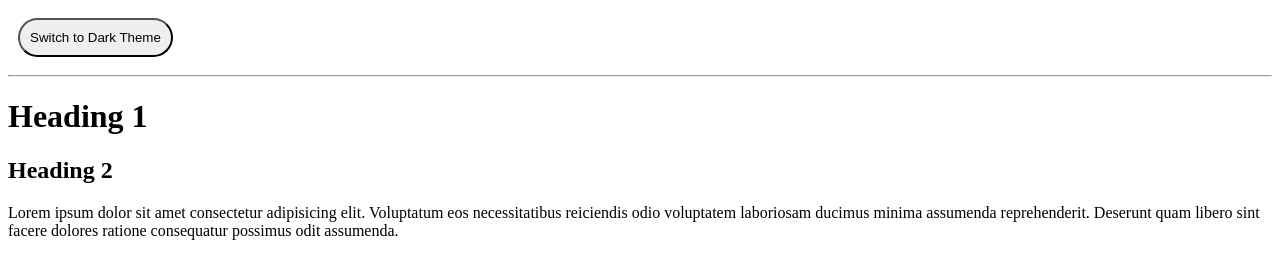
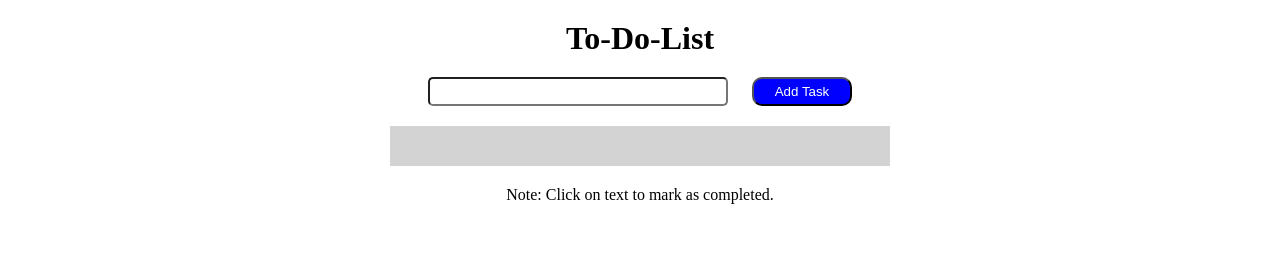
Before and after one commit to Abhi5661/js-home-work-02-toggle-theme, a plain HTML site: page index.html in a window 1280 px wide. Drawn offline with Linux system fonts and the light colour scheme.

Commit message:
Add files via upload
Updated files

```diff
--- a/index.html
+++ b/index.html
@@ -4,21 +4,18 @@
     <meta charset="UTF-8" />
     <meta http-equiv="X-UA-Compatible" content="IE=edge" />
     <meta name="viewport" content="width=device-width, initial-scale=1.0" />
-    <title>Toggle Theme</title>
-
+    <title><To-Do></To-Do></title>
     <link rel="stylesheet" href="style.css" />
   </head>
   <body>
-    <button id="btn">Switch to Dark Theme</button>
-    <hr />
-    <h1>Heading 1</h1>
-    <h2>Heading 2</h2>
-    <p>
-      Lorem ipsum dolor sit amet consectetur adipisicing elit. Voluptatum eos
-      necessitatibus reiciendis odio voluptatem laboriosam ducimus minima
-      assumenda reprehenderit. Deserunt quam libero sint facere dolores ratione
-      consequatur possimus odit assumenda.
-    </p>
+    <div class="container">
+      <h1>To-Do-List</h1>
+      <input type="text" id="userInput" />
+      <button id="btn">Add Task</button>
+      <div class="myTodos"></div>
+
+      <p class="note">Note: Click on text to mark as completed.</p>
+    </div>
 
     <script src="script.js"></script>
   </body>
--- a/style.css
+++ b/style.css
@@ -1,5 +1,65 @@
+* {
+  box-sizing: border-box;
+  margin: 0;
+  padding: 0;
+}
+
+body {
+  margin: 20px auto;
+}
+
+.container {
+  text-align: center;
+  width: 500px;
+  margin: 20px auto;
+}
+.container h1 {
+  margin: 20px auto;
+}
+
+#userInput {
+  width: 300px;
+  margin-right: 20px;
+  margin-bottom: 20px;
+  padding: 5px;
+  border-radius: 5px;
+}
+
 #btn {
-  margin: 10px;
-  padding: 10px;
-  border-radius: 40px;
+  width: 100px;
+  padding: 5px;
+  border-radius: 10px;
+  background-color: blue;
+  color: white;
 }
+
+.myTodos {
+  background-color: lightgrey;
+  padding: 20px 40px;
+}
+
+.todos {
+  display: flex;
+  justify-content: space-between;
+  margin-bottom: 10px;
+  padding: 5px 10px;
+  border: 1px solid black;
+  border-radius: 5px;
+  background-color: white;
+  align-items: center;
+}
+
+.btn {
+  padding: 5px;
+  border-radius: 5px;
+  background-color: red;
+  color: white;
+}
+
+.para {
+  font-size: 20px;
+}
+
+.note {
+  margin: 20px;
+}
```
